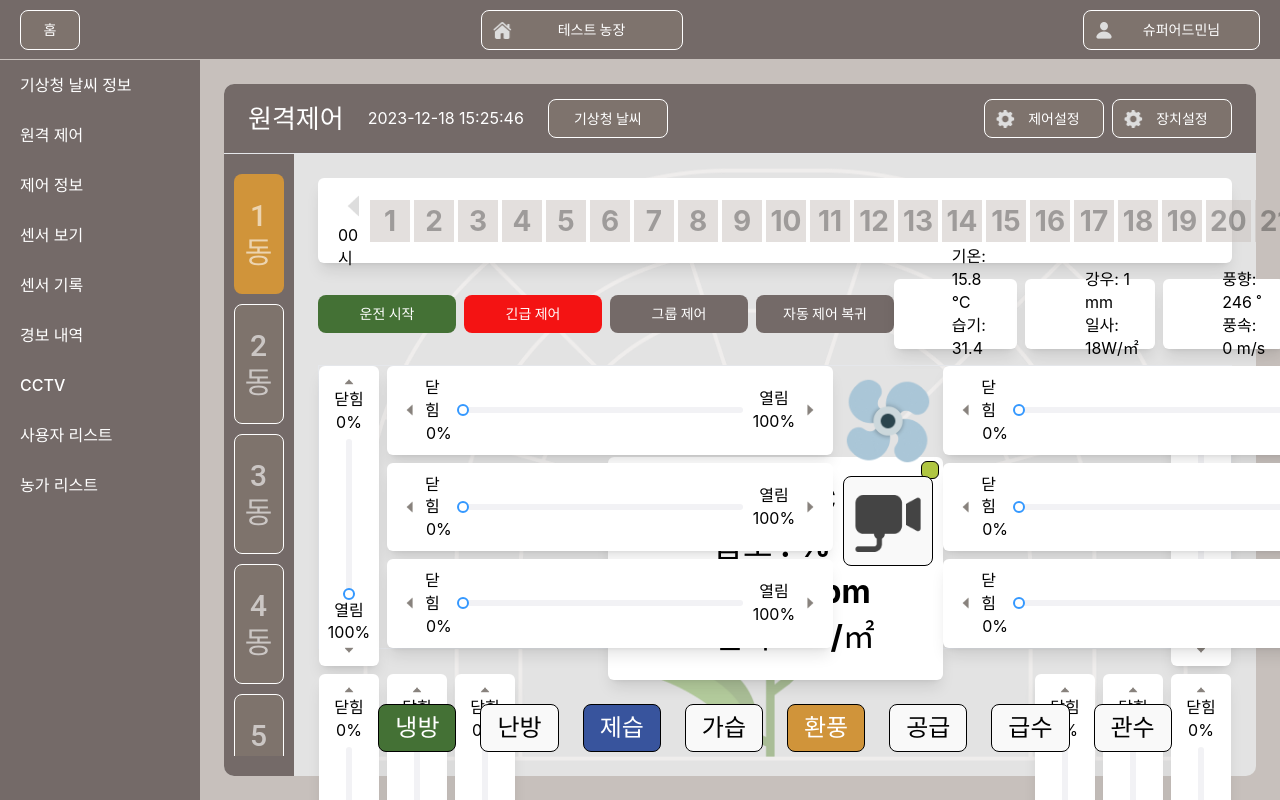
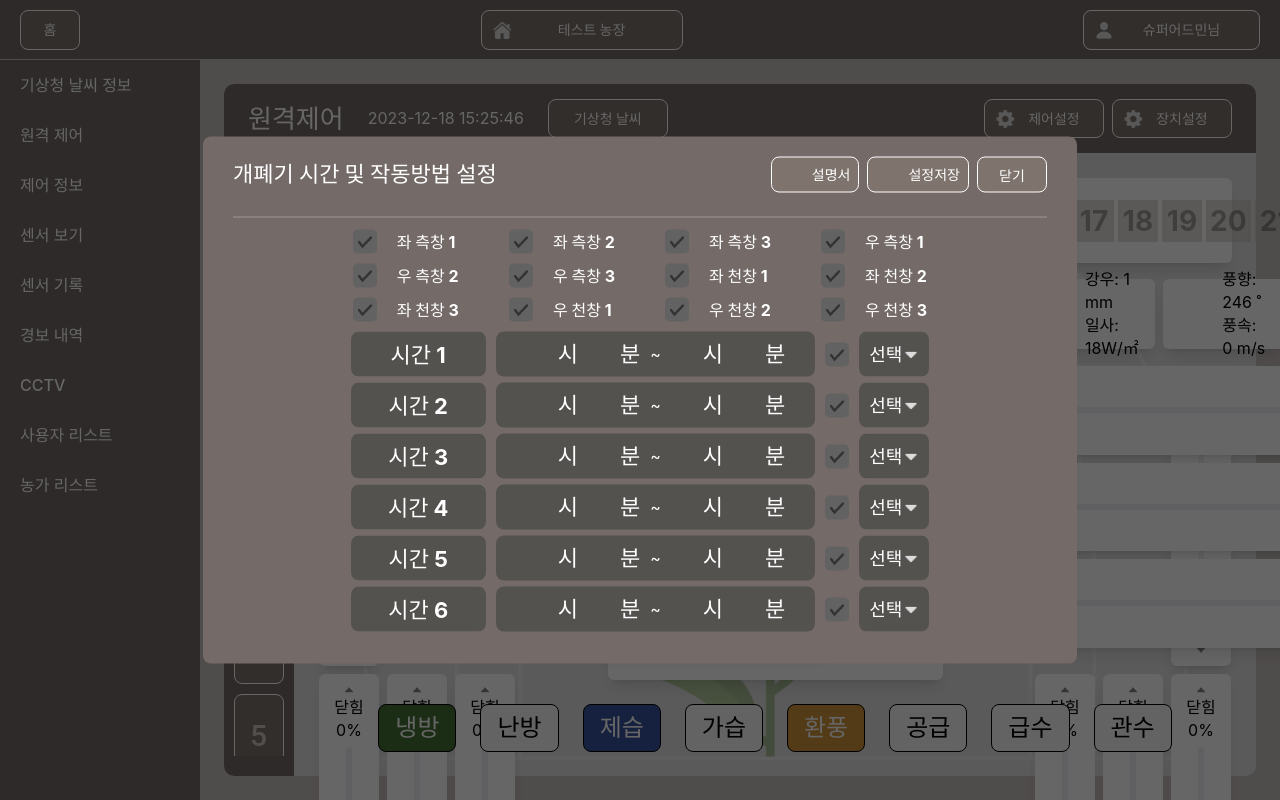
Before and after one commit to suniiizz/uni-farm, a React (Vite) app: page /control in a window 1280 px wide. Both pictures are taken after a click on the button "제어설정". Shown: the top 800 px of the page. Built offline with nearby package versions, Linux system fonts and the light colour scheme.

Commit message:
제어설정 / 장치설정 모달 작업

```diff
--- a/src/components/common/constant/className.ts
+++ b/src/components/common/constant/className.ts
@@ -12,4 +12,5 @@ export const buttonClassName: ButtonStyleType = {
   DISABLED: `${buttonStyle}`,
   POPUP: `${buttonStyle}`,
   DEFAULT: `cursor-pointer text-black border-black text-[1.5rem] px-4 py-2 ${buttonStyle}`,
+  MODAL: `text-white bg-sub2 ${buttonStyle}`,
 };
--- /dev/null
+++ b/src/components/common/input/index.tsx
@@ -0,0 +1,42 @@
+const Input = ({ ...props }) => {
+  const className = `outline-0 border-none bg-inherit w-6 ${props.className ?? ""}`;
+
+  return <input type="text" className={className} {...props} />;
+};
+
+const TimeInput = ({ ...props }) => {
+  const inputWrap = `flex items-center gap-[.625rem]`;
+  const className = `outline-0 border-none bg-inherit w-6 ${props.className ?? ""}`;
+
+  return (
+    <>
+      <div
+        className={`${inputWrap} rounded-lg bg-sub2 h-[2.8125rem] p-[.625rem] px-[1.875rem] text-white`}
+      >
+        <div className={`${inputWrap}`}>
+          <div className="flex items-center gap-2">
+            <Input className={`${className} text-[1.375rem] font-bold`} />
+            <span className="text-[1.375rem] font-bold">시</span>
+          </div>
+          <div className="flex items-center gap-2">
+            <Input className={`${className} text-[1.375rem] font-bold`} />
+            <span className="text-[1.375rem] font-bold">분</span>
+          </div>
+        </div>
+        <span>~</span>
+        <div className={`${inputWrap}`}>
+          <div className="flex items-center gap-2">
+            <Input className={`${className} text-[1.375rem] font-bold`} />
+            <span className="text-[1.375rem] font-bold">시</span>
+          </div>
+          <div className="flex items-center gap-2">
+            <Input className={`${className} text-[1.375rem] font-bold`} />
+            <span className="text-[1.375rem] font-bold">분</span>
+          </div>
+        </div>
+      </div>
+    </>
+  );
+};
+
+export { Input, TimeInput };
--- a/src/components/common/modal/index.tsx
+++ b/src/components/common/modal/index.tsx
@@ -58,9 +58,7 @@ const Modal = ({ className, title, children, buttonList }: Props) => {
                 </Button>
               </div>
             </div>
-            {/* <div className="px-[1.875rem] pt-[1.875rem] pb-10 break-words overflow-y-auto h-[calc(100%-4.0625rem)]"> */}
             {children}
-            {/* </div> */}
           </div>
         </div>,
         document.body,
--- /dev/null
+++ b/src/components/common/select/index.tsx
@@ -0,0 +1,27 @@
+type Option = {
+  [key: string]: string | number;
+};
+
+type Props = React.ComponentPropsWithoutRef<"select"> & {
+  options: Option[];
+};
+
+const Select = ({ options, ...props }: Props) => {
+  const style = `pl-[.625rem] pr-[.75rem] appearance-none bg-[url('./assets/icon/section-arw-down-white@3x.png')] bg-[length:16px] bg-no-repeat bg-[right_10px_center] text-white font-bold text-[1.125rem] w-[4.375rem] h-[2.8125rem] bg-sub2 rounded-lg ${props.className ?? ""}`;
+
+  return (
+    <>
+      <select className={style} {...props}>
+        {options.map((option) => {
+          return (
+            <option key={option.id} value={option.value} defaultValue={"선택"}>
+              {option.name}
+            </option>
+          );
+        })}
+      </select>
+    </>
+  );
+};
+
+export default Select;
--- /dev/null
+++ b/src/components/pages/control/modal/control/index.tsx
@@ -0,0 +1,79 @@
+import Button from "@/components/common/button";
+import CheckBox from "@/components/common/checkbox";
+import Select from "@/components/common/select";
+import Modal from "@/components/common/modal";
+import { TimeInput } from "@/components/common/input";
+
+const ControlModal = () => {
+  return (
+    <Modal
+      title="개폐기 시간 및 작동방법 설정"
+      buttonList={BTN_LIST}
+      className="w-[54.625rem] h-auto z-100"
+    >
+      <div className="w-full flex flex-col justify-center items-center py-3 gap-[.625rem]">
+        <div className="grid-cols-4 grid gap-[.625rem] gap-x-[3.125rem] justify-center">
+          {CHECK_LIST.map((list) => {
+            return <CheckBox labelTitle={list.name} key={list.id} />;
+          })}
+        </div>
+        <div className="w-full flex flex-col justify-center items-center max-w-[36.8125rem] gap-[.375rem]">
+          {CONT_LIST.map((list) => {
+            return (
+              <>
+                <div className="flex items-center gap-[.625rem]">
+                  <Button
+                    customType="MODAL"
+                    className="py-[.625rem] w-[8.4375rem] h-[2.8125rem] !text-[1.375rem]"
+                  >
+                    {list.name}
+                  </Button>
+                  <TimeInput />
+                  <CheckBox />
+                  <Select options={SETTING} />
+                </div>
+              </>
+            );
+          })}
+        </div>
+      </div>
+    </Modal>
+  );
+};
+
+export default ControlModal;
+
+const BTN_LIST = [
+  { id: 1, name: "설명서", img: "info@2x.png" },
+  { id: 2, name: "설정저장", img: "save@2x.png" },
+];
+
+const CHECK_LIST = [
+  { id: 1, name: "좌 측창 1" },
+  { id: 2, name: "좌 측창 2" },
+  { id: 3, name: "좌 측창 3" },
+  { id: 4, name: "우 측창 1" },
+  { id: 5, name: "우 측창 2" },
+  { id: 6, name: "우 측창 3" },
+  { id: 7, name: "좌 천창 1" },
+  { id: 8, name: "좌 천창 2" },
+  { id: 9, name: "좌 천창 3" },
+  { id: 10, name: "우 천창 1" },
+  { id: 11, name: "우 천창 2" },
+  { id: 12, name: "우 천창 3" },
+];
+
+const CONT_LIST = [
+  { id: 1, name: "시간 1" },
+  { id: 2, name: "시간 2" },
+  { id: 3, name: "시간 3" },
+  { id: 4, name: "시간 4" },
+  { id: 5, name: "시간 5" },
+  { id: 6, name: "시간 6" },
+];
+
+const SETTING = [
+  { id: 1, value: "", name: "선택" },
+  { id: 2, value: "예약", name: "예약" },
+  { id: 3, value: "센서", name: "센서" },
+];
--- a/src/components/pages/control/modal/index.tsx
+++ b/src/components/pages/control/modal/index.tsx
@@ -1,42 +1,19 @@
-import CheckBox from "@/components/common/checkbox";
 import Modal from "@/components/common/modal";
 
-const ControlModal = () => {
+const DeviceModal = () => {
   return (
     <Modal
-      title="개폐기 시간 및 작동방법 설정"
+      title="장치설정"
       buttonList={BTN_LIST}
       className="w-[54.625rem] h-auto z-100"
     >
       <div className="w-full flex justify-center items-center py-3">
-        <div className="grid-cols-4 grid gap-[.625rem] gap-x-[3.125rem] max-w-[36.8125rem] justify-center">
-          {CHECK_LIST.map((list) => {
-            return <CheckBox labelTitle={list.name} key={list.id} />;
-          })}
-        </div>
+        <div className="grid-cols-4 grid gap-[.625rem] gap-x-[3.125rem] max-w-[36.8125rem] justify-center"></div>
       </div>
     </Modal>
   );
 };
 
-export default ControlModal;
+export default DeviceModal;
 
-const BTN_LIST = [
-  { id: 1, name: "설명서", img: "info@2x.png" },
-  { id: 2, name: "설정저장", img: "save@2x.png" },
-];
-
-const CHECK_LIST = [
-  { id: 1, name: "좌 측창 1" },
-  { id: 2, name: "좌 측창 2" },
-  { id: 3, name: "좌 측창 3" },
-  { id: 4, name: "우 측창 1" },
-  { id: 5, name: "우 측창 2" },
-  { id: 6, name: "우 측창 3" },
-  { id: 7, name: "좌 천창 1" },
-  { id: 8, name: "좌 천창 2" },
-  { id: 9, name: "좌 천창 3" },
-  { id: 10, name: "우 천창 1" },
-  { id: 11, name: "우 천창 2" },
-  { id: 12, name: "우 천창 3" },
-];
+const BTN_LIST = [{ id: 2, name: "설정저장", img: "save@2x.png" }];
--- a/src/pages/control/index.tsx
+++ b/src/pages/control/index.tsx
@@ -4,18 +4,20 @@ import { Link, useLocation, useSearchParams } from "react-router-dom";
 import Button from "@/components/common/button";
 import ControlContent from "@/components/pages/control";
 import { ModalContext } from "@/components/common/modal/context/modalContext";
-import ControlModal from "@/components/pages/control/modal";
+import ControlModal from "@/components/pages/control/modal/control";
 
 import * as React from "react";
 import Tabs from "@mui/material/Tabs";
 import Tab from "@mui/material/Tab";
-import { VerticalTab } from "@/components/common/tab";
+import VerticalTab from "@/components/common/tab";
+import DeviceModal from "@/components/pages/control/modal";
 
 const WeatherControl = () => {
   const location = useLocation();
   const [searchParams] = useSearchParams();
   const [section, setSection] = useState("");
   const [value, setValue] = useState(0);
+  const [modalType, setModalType] = useState("");
   const { isOpen, onOpenModal } = useContext(ModalContext);
 
   useEffect(() => {
@@ -23,8 +25,13 @@ const WeatherControl = () => {
     setSection(parsedSection ? parsedSection : "1");
   }, [location]);
 
-  const handleChange = (e: React.SyntheticEvent, newValue: number) => {
+  const handleSideTabChange = (e: React.SyntheticEvent, newValue: number) => {
     setValue(newValue);
+  };
+
+  const handleOpenModal = (type: string) => {
+    setModalType(type);
+    onOpenModal();
   };
 
   return (
@@ -47,9 +54,7 @@ const WeatherControl = () => {
                 <Button
                   customType="MAIN"
                   className="w-[7.5rem] gap-2 text-center relative pl-[2.5rem] pr-[1.25rem]"
-                  onClick={() => {
-                    onOpenModal();
-                  }}
+                  onClick={() => handleOpenModal("control")}
                 >
                   <span className="w-6 h-6 inline-block bg-[url('./assets/icon/setting@2x.png')] bg-no-repeat bg-center bg-contain absolute top-[50%] translate-y-[-50%] left-2"></span>
                   제어설정
@@ -57,6 +62,7 @@ const WeatherControl = () => {
                 <Button
                   customType="MAIN"
                   className="w-[7.5rem] gap-2 text-center relative pl-[2.5rem] pr-[1.25rem]"
+                  onClick={() => handleOpenModal("device")}
                 >
                   <span className="w-6 h-6 inline-block bg-[url('./assets/icon/setting@2x.png')] bg-no-repeat bg-center bg-contain absolute top-[50%] translate-y-[-50%] left-2"></span>
                   장치설정
@@ -73,11 +79,7 @@ const WeatherControl = () => {
                   variant="scrollable"
                   role="navigation"
                   selectionFollowsFocus
-                  onChange={handleChange}
-                  sx={{
-                    ".MuiTabScrollButton-root": {},
-                    "MuiTab-textColorInherit": { color: "#fff !important" },
-                  }}
+                  onChange={handleSideTabChange}
                 >
                   <div className="flex flex-col gap-[.625rem] h-full">
                     {LIST.map((list, index) => {
@@ -96,7 +98,7 @@ const WeatherControl = () => {
                               </span>
                             }
                             {...VerticalTab(index)}
-                            className="!text-[1.875rem] !p-0 !min-w-[3.125rem] vertical-rl;"
+                            className="!text-[1.875rem] !p-0 !min-w-[3.125rem]"
                           />
                         </Link>
                       );
@@ -116,7 +118,8 @@ const WeatherControl = () => {
         </div>
       </div>
 
-      {isOpen && <ControlModal />}
+      {isOpen && modalType === "control" && <ControlModal />}
+      {isOpen && modalType === "device" && <DeviceModal />}
     </>
   );
 };
--- a/tailwind.config.js
+++ b/tailwind.config.js
@@ -6,6 +6,7 @@ export default {
       colors: {
         main: "#746A68",
         sub: "#C7C0BC",
+        sub2: "#54524F",
         bg: "#E3E3E3",
         line: "#C7C0BC",
         green: "#447135",
```
Also changed, not shown: src/App.tsx (+4 -3 lines), src/components/common/tab/index.tsx (+1 -31 lines).
